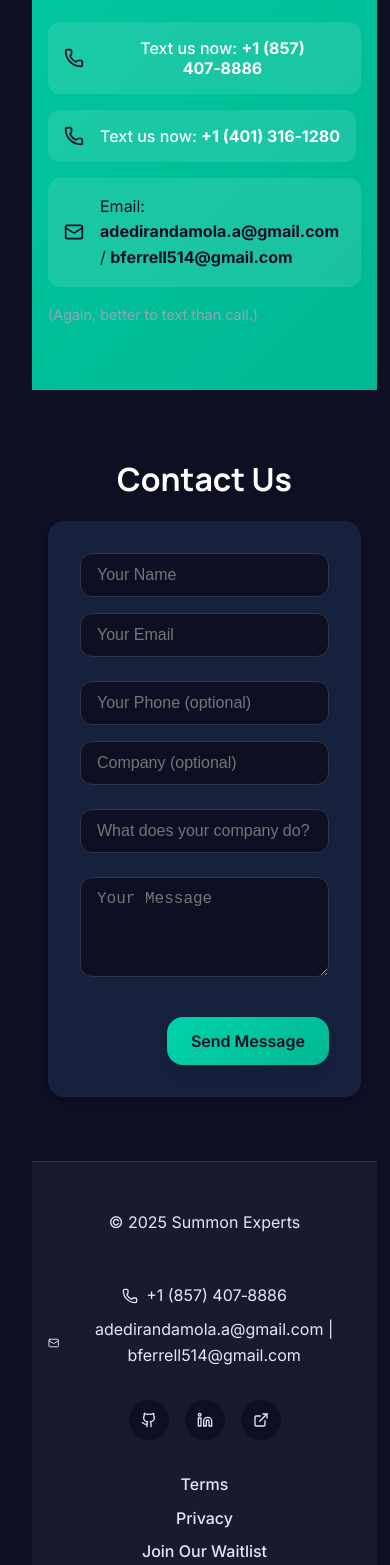
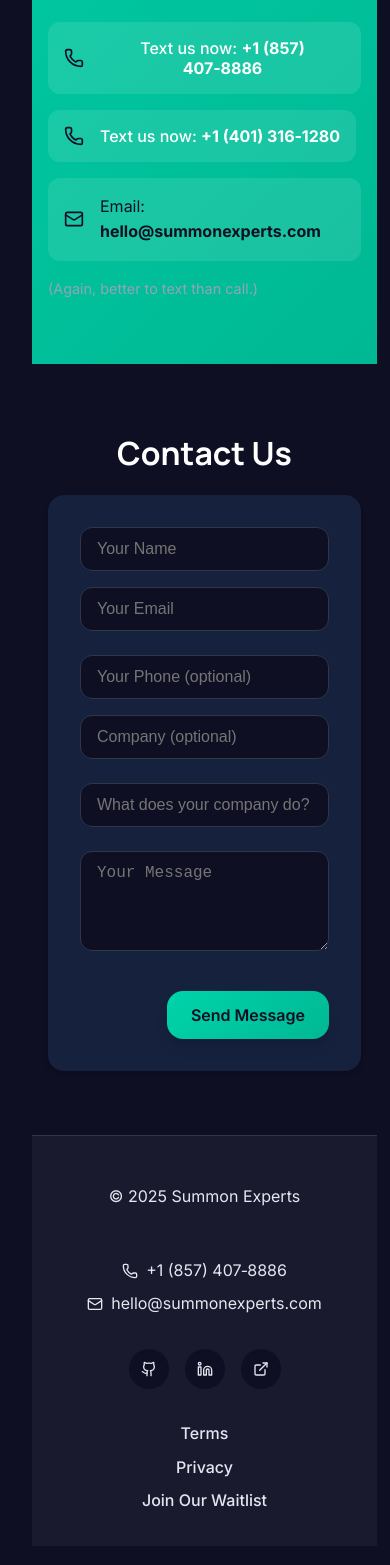
Before and after one commit to BTheCoderr/summon-experts, a React (Vite) app: page / in a window 390 px wide. Shown: the part 6720-8285 px from the top of the page. Built offline with nearby package versions, Linux system fonts and the light colour scheme.

Commit message:
Update contact information: use professional hello@summonexperts.com email and remove personal phone numbers

```diff
--- a/public/success.html
+++ b/public/success.html
@@ -182,10 +182,8 @@
         <div class="contact-info">
             <h3>Need immediate help?</h3>
             <div class="contact-links">
-                <a href="sms:+18574078886" class="contact-link">📱 Text us: +1 (857) 407‑8886</a>
-                <a href="sms:+14013161280" class="contact-link">📱 Text us: +1 (401) 316‑1280</a>
-                <a href="mailto:adedirandamola.a@gmail.com" class="contact-link">✉️ Email: adedirandamola.a@gmail.com</a>
-                <a href="mailto:bferrell514@gmail.com" class="contact-link">✉️ Email: bferrell514@gmail.com</a>
+                <a href="mailto:hello@summonexperts.com" class="contact-link">📧 Email us: hello@summonexperts.com</a>
+                        <a href="mailto:hello@summonexperts.com" class="contact-link">✉️ Email: hello@summonexperts.com</a>
             </div>
         </div>
 
--- a/src/App.jsx
+++ b/src/App.jsx
@@ -436,7 +436,7 @@
                 </button>
                 <div className="contact-method">
                   <Mail size={20} />
-                  <span>Email: <strong>adedirandamola.a@gmail.com</strong> / <strong>bferrell514@gmail.com</strong></span>
+                  <span>Email: <strong>hello@summonexperts.com</strong></span>
                 </div>
                 <p className="small-text">(Again, better to text than call.)</p>
               </div>
@@ -493,7 +493,7 @@
                 </div>
                 <div className="contact-link">
                   <Mail size={16} />
-                  <span>adedirandamola.a@gmail.com | bferrell514@gmail.com</span>
+                  <span>hello@summonexperts.com</span>
                 </div>
               </div>
             </div>
```
Also changed, not shown: 1 other file (tests, documents, lock files or other folders).
